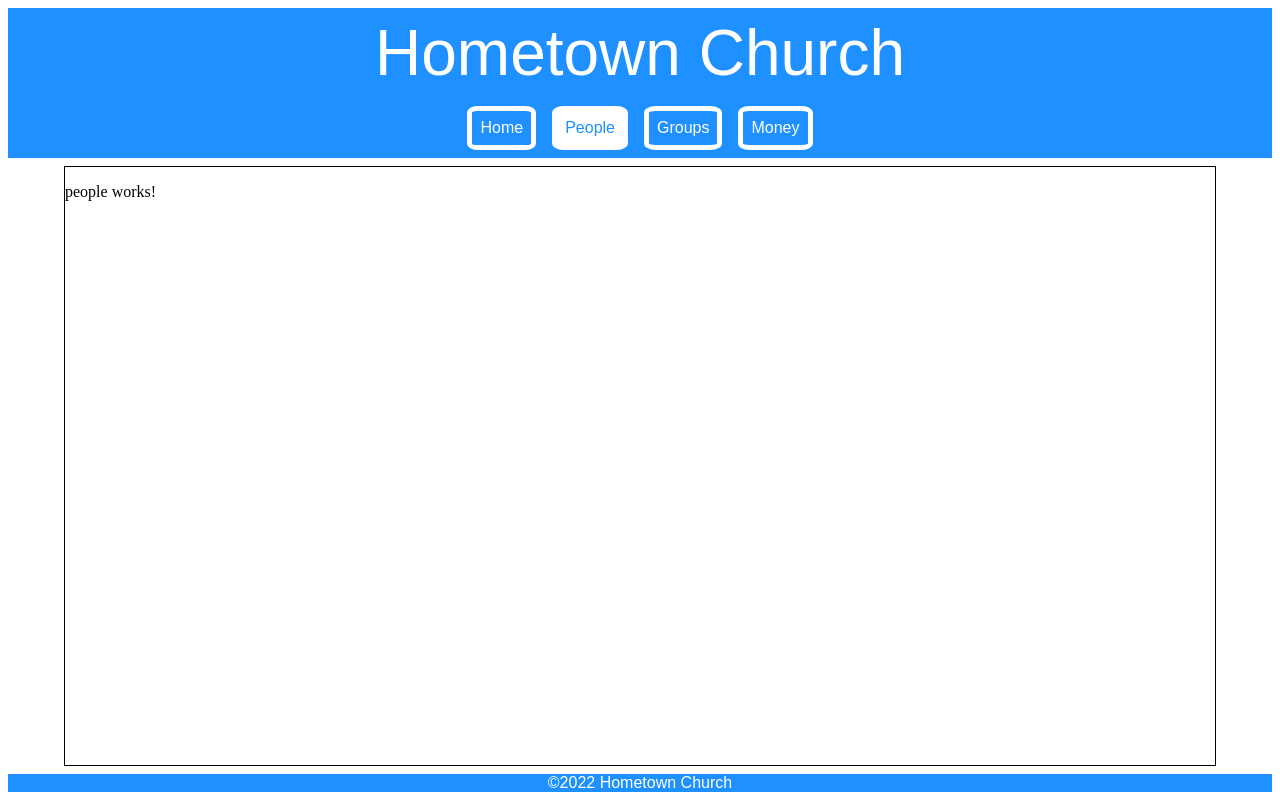
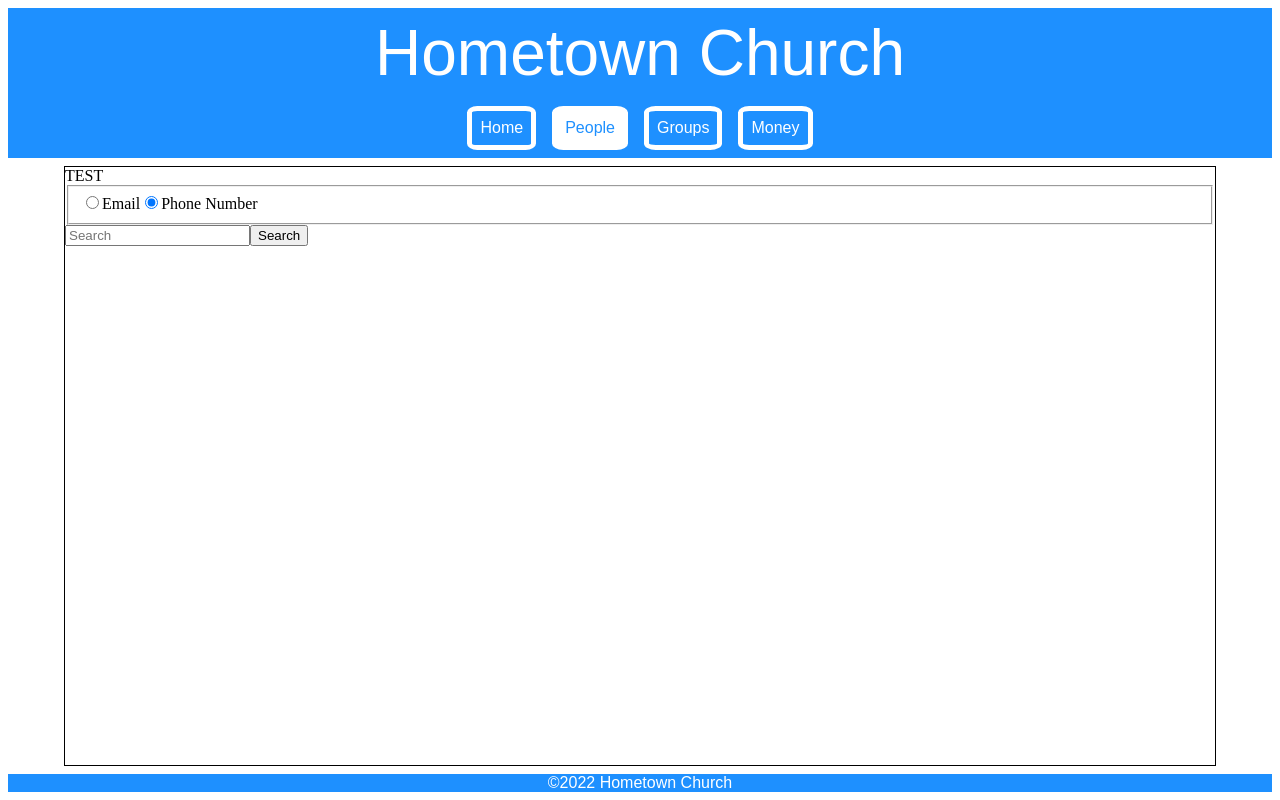
Before and after one commit to SethThomaspowered/church_manager_front-end, an Angular app: page /people in a window 1280 px wide. Built offline with nearby package versions, Linux system fonts and the light colour scheme; a web font is replaced by a local one.

Commit message:
added searchPeople service

```diff
--- a/src/app/people/people.component.html
+++ b/src/app/people/people.component.html
@@ -1 +1,25 @@
-<p>people works!</p>
+<div class="people-mgr">
+TEST
+    <div class="search">
+        <fieldset id="field">
+            <input type="radio" id="email" name="field" value="email">
+            <label for="email">Email</label>
+
+            <input type="radio" id="phoneNumber" name="field" value="phoneNumber" checked>
+            <label for="phoneNumber">Phone Number</label>
+          </fieldset>
+        <input type="text" placeholder="Search"/>
+        <input (click)="searchPeople(field, search)" type="submit" value="Search"/>
+    </div>
+
+    <div class="person" *ngIf="person">
+        {{person.firstName}}
+    </div>
+
+
+
+
+
+
+
+</div>
--- a/src/app/people/people.component.ts
+++ b/src/app/people/people.component.ts
@@ -1,4 +1,5 @@
 import { Component, OnInit } from '@angular/core';
+import {  HttpClient } from '@angular/common/http';
 
 @Component({
   selector: 'app-people',
@@ -6,10 +7,35 @@ import { Component, OnInit } from '@angular/core';
   styleUrls: ['./people.component.css']
 })
 export class PeopleComponent implements OnInit {
+  person: any = {firstName: ""};
+  field: string = "";
+  search: string = "";
+
 
   constructor() { }
 
   ngOnInit(): void {
   }
 
+
+
+
+
+
+  searchPeople(field: String, search: string){
+    // if(field==="email"){
+    //   this.person = this.http.get(`https://church-mgr-proj.herokuapp.com/api/v1/people/email/'${search}'`);  private http: HttpClient
+    //   console.log(this.person);
+    // } else {
+    //   this.person = this.http.get(`https://church-mgr-proj.herokuapp.com/api/v1/people/phoneNumber/'${search}'`);
+    //   console.log(this.person);
+    // }
+    this.person.firstName = "Nate";
+    console.log(this.person);
+  }
+
+
+
+
+
 }
```
Also changed, not shown: src/app/search-people.service.ts (added, +9 -0 lines), 1 other file (tests, documents, lock files or other folders).
